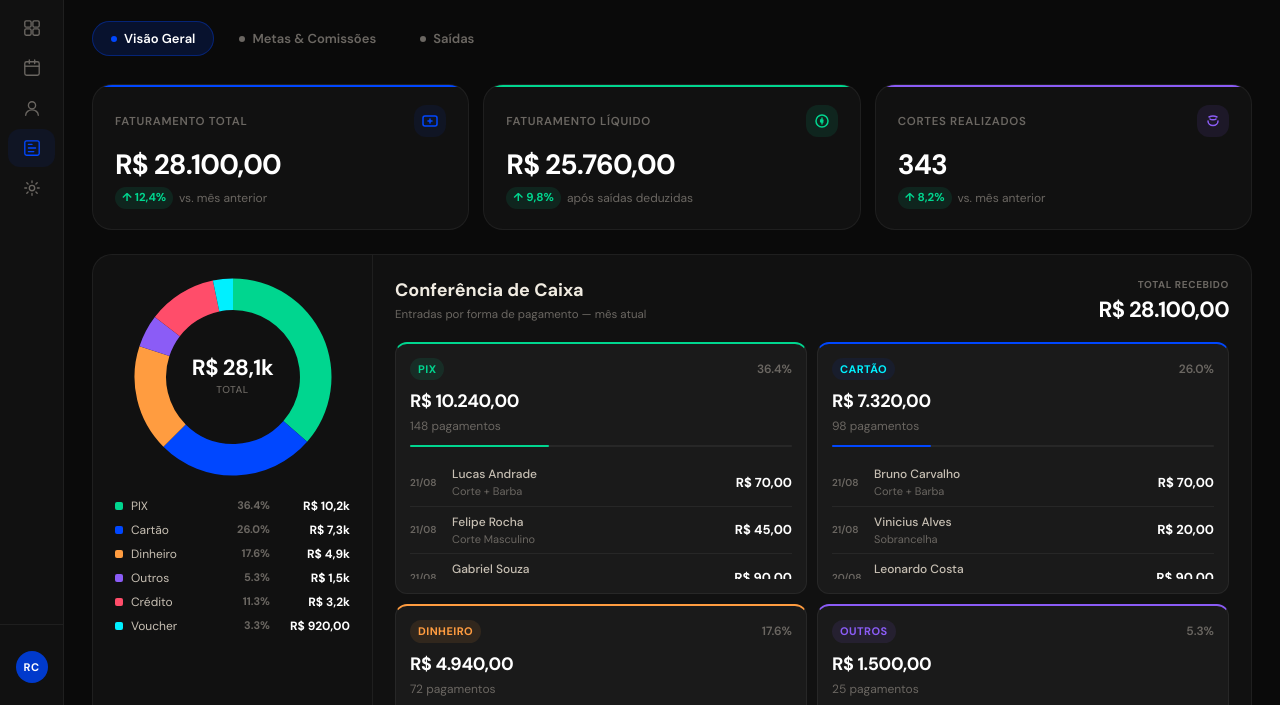
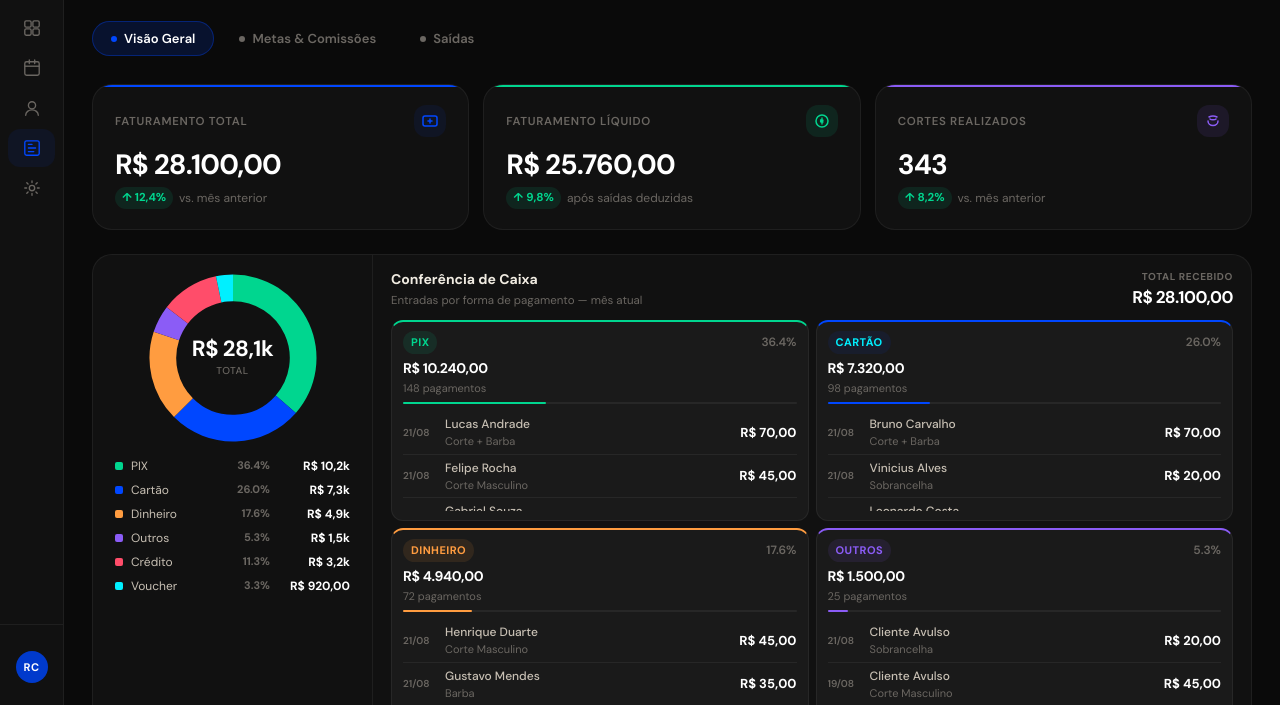
Before and after one commit to miguelcostasoares/inbarber, a plain HTML site: page financeiro.html in a window 1280 px wide. Shown: the part 91-796 px from the top of the page. Drawn offline with nearby package versions, Linux system fonts and the light colour scheme.

Commit message:
edits básicos na tela de financeiro. crm

```diff
--- a/css/financeiro.css
+++ b/css/financeiro.css
@@ -802,6 +802,7 @@ textarea {
     gap: 0;
     margin-bottom: 24px;
     align-items: stretch;
+    height: 698px;
     background: var(--bg-2);
     border: 1px solid var(--divider);
     border-radius: var(--r-lg);
@@ -811,17 +812,19 @@ textarea {
 @media (max-width: 1100px) {
     .caixa-section {
         grid-template-columns: 1fr;
+        height: auto;
     }
 }
 
 /* Coluna do donut (esquerda) */
 .caixa-donut-col {
-    padding: 22px;
+    padding: 18px 22px;
     display: flex;
     flex-direction: column;
     align-items: center;
-    gap: 20px;
+    gap: 14px;
     border-right: 1px solid var(--divider);
+    overflow: hidden;
 }
 
 @media (max-width: 1100px) {
@@ -833,8 +836,8 @@ textarea {
 
 .caixa-donut-wrap {
     position: relative;
-    width: 200px;
-    height: 200px;
+    width: 170px;
+    height: 170px;
     flex-shrink: 0;
 }
 
@@ -910,19 +913,22 @@ textarea {
 
 /* Payment cards grid */
 .caixa-cards-wrap {
-    padding: 22px;
+    padding: 14px 18px;
+    display: flex;
+    flex-direction: column;
+    overflow: hidden;
 }
 
 .caixa-cards-header {
     display: flex;
     align-items: flex-start;
     justify-content: space-between;
-    margin-bottom: 16px;
+    margin-bottom: 10px;
     gap: 12px;
 }
 
 .caixa-cards-title {
-    font-size: 18px;
+    font-size: 14px;
     font-weight: 700;
     color: var(--cream);
 }
@@ -949,7 +955,7 @@ textarea {
 }
 
 .caixa-total-badge__value {
-    font-size: 22px;
+    font-size: 17px;
     font-weight: 700;
     color: var(--white);
     letter-spacing: -0.03em;
@@ -958,7 +964,10 @@ textarea {
 .caixa-payment-grid {
     display: grid;
     grid-template-columns: repeat(2, 1fr);
-    gap: 10px;
+    gap: 7px;
+    flex: 1;
+    overflow-y: auto;
+    align-content: start;
 }
 
 @media (max-width: 1400px) {
@@ -977,7 +986,7 @@ textarea {
     background: var(--bg-3);
     border: 1px solid var(--divider);
     border-radius: var(--r-md);
-    padding: 14px;
+    padding: 9px 11px;
     border-top: 2px solid transparent;
 }
 
@@ -985,7 +994,7 @@ textarea {
     display: flex;
     align-items: center;
     justify-content: space-between;
-    margin-bottom: 8px;
+    margin-bottom: 4px;
 }
 
 .payment-card__badge {
@@ -1004,17 +1013,17 @@ textarea {
 }
 
 .payment-card__total {
-    font-size: 18px;
+    font-size: 14px;
     font-weight: 700;
     color: var(--white);
     letter-spacing: -0.02em;
-    margin-bottom: 2px;
+    margin-bottom: 1px;
 }
 
 .payment-card__count {
-    font-size: 12px;
+    font-size: 11px;
     color: var(--muted);
-    margin-bottom: 10px;
+    margin-bottom: 6px;
 }
 
 /* Progress bar */
@@ -1022,7 +1031,7 @@ textarea {
     height: 2px;
     background: var(--divider);
     border-radius: var(--r-full);
-    margin-bottom: 12px;
+    margin-bottom: 7px;
 }
 
 .payment-card__bar-fill {
@@ -1036,7 +1045,7 @@ textarea {
     display: flex;
     flex-direction: column;
     gap: 0;
-    max-height: 120px;
+    max-height: 100px;
     overflow-y: auto;
     scrollbar-width: thin;
     scrollbar-color: var(--bg-4) transparent;
@@ -1046,7 +1055,7 @@ textarea {
     display: flex;
     align-items: center;
     justify-content: space-between;
-    padding: 6px 0;
+    padding: 4px 0;
     border-bottom: 1px solid var(--divider);
     gap: 8px;
 }
```
